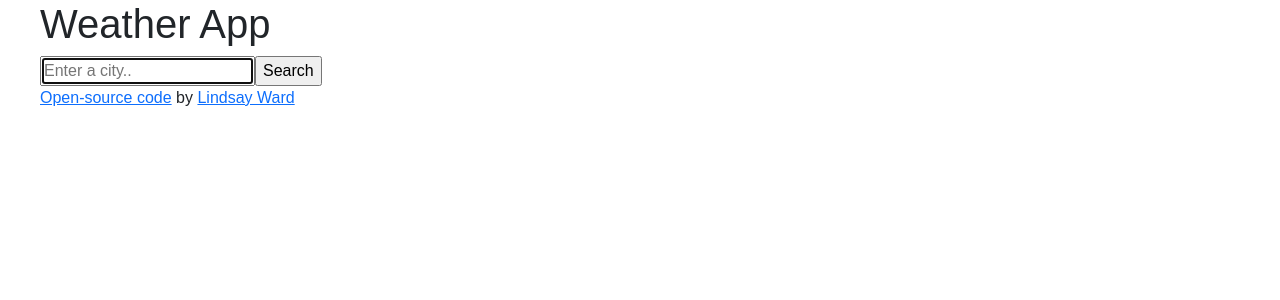
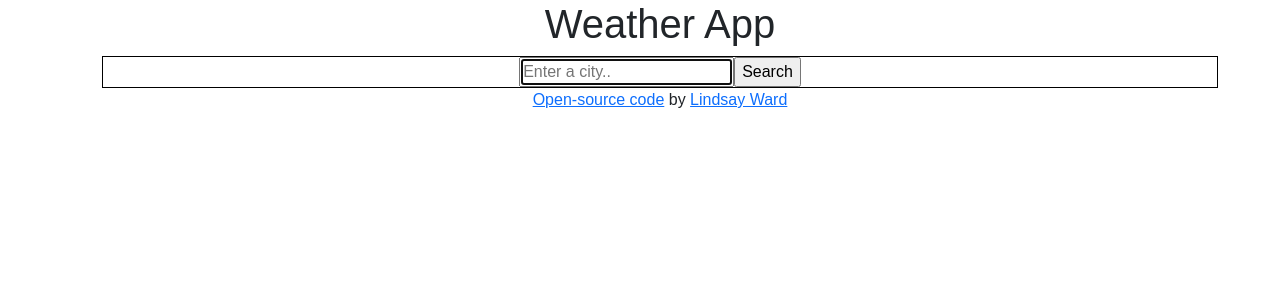
Before and after one commit to lindsaymward/weather-react, a React (Create React App) app: page / in a window 1280 px wide. Shown: the top 300 px of the page. Built offline with nearby package versions, Linux system fonts and the light colour scheme.

Commit message:
Split Weather app from main App, added auto-clearing of search field after submit

```diff
--- a/src/App.js
+++ b/src/App.js
@@ -1,12 +1,13 @@
 import React from "react";
 import "./styles.css";
-import Search from "./Search";
+import Weather from "./Weather";
 
 export default function App() {
   return (
     <div className="App">
+      <div className="container">
         <h1>Weather App</h1>
-      <Search />
+        <Weather />
         <footer>
           <p>
             <a
@@ -27,5 +28,6 @@ export default function App() {
           </p>
         </footer>
       </div>
+    </div>
   );
 }
--- a/src/Search.js
+++ b/src/Search.js
@@ -2,14 +2,16 @@ import React, { useState } from "react";
 import axios from "axios";
 
 export default function Search() {
+  let [cityInput, setCityInput] = useState("");
   let [city, setCity] = useState("");
   let [temp, setTemp] = useState("");
   let [desc, setDesc] = useState("");
   let [humidity, setHumidity] = useState("");
   let [wind, setWind] = useState("");
   let [iconUrl, setIcon] = useState("");
-  let url = `https://api.openweathermap.org/data/2.5/weather?q=${city}&appid=5df8b506b715f17ed0c74fd6fd849642&units=metric`;
+  let url = `https://api.openweathermap.org/data/2.5/weather?q=${cityInput}&appid=5df8b506b715f17ed0c74fd6fd849642&units=metric`;
   function getWeather(response) {
+    setCity(response.data.name);
     setTemp(Math.round(response.data.main.temp));
     setDesc(response.data.weather[0].description);
     setHumidity(response.data.main.humidity);
@@ -21,10 +23,11 @@ export default function Search() {
   function handleSubmit(event) {
     event.preventDefault();
     axios.get(url).then(getWeather);
+    setCityInput("");
   }
 
-  function updateCity(event) {
-    setCity(event.target.value);
+  function updateCityInput(event) {
+    setCityInput(event.target.value);
   }
 
   const searchForm = (
@@ -34,7 +37,8 @@ export default function Search() {
           type="search"
           placeholder="Enter a city.."
           autoFocus
-          onChange={updateCity}
+          value={cityInput}
+          onChange={updateCityInput}
         />
         <input type="submit" value="Search" />
       </form>
@@ -47,6 +51,9 @@ export default function Search() {
       <div>
         {searchForm}
         <ul>
+          <li>
+            <h2>{city}</h2>
+          </li>
           <li>Temperature: {temp}°C</li>
           <li>Description: {desc}</li>
           <li>Humidity: {humidity}%</li>
--- /dev/null
+++ b/src/Weather.css
@@ -0,0 +1,7 @@
+.Weather {
+  border: 1px solid black;
+}
+
+.Weather ul {
+  list-style-type: none;
+}
--- /dev/null
+++ b/src/Weather.js
@@ -0,0 +1,11 @@
+import React from "react";
+import Search from "./Search";
+import "./Weather.css";
+
+export default function Weather() {
+  return (
+    <div className="Weather">
+      <Search />
+    </div>
+  );
+}
--- a/src/styles.css
+++ b/src/styles.css
@@ -1,4 +1,5 @@
 .App {
   font-family: sans-serif;
   margin-left: 40px;
+  text-align: center;
 }
```
Lines whose indentation alone changed are shown as unchanged.
